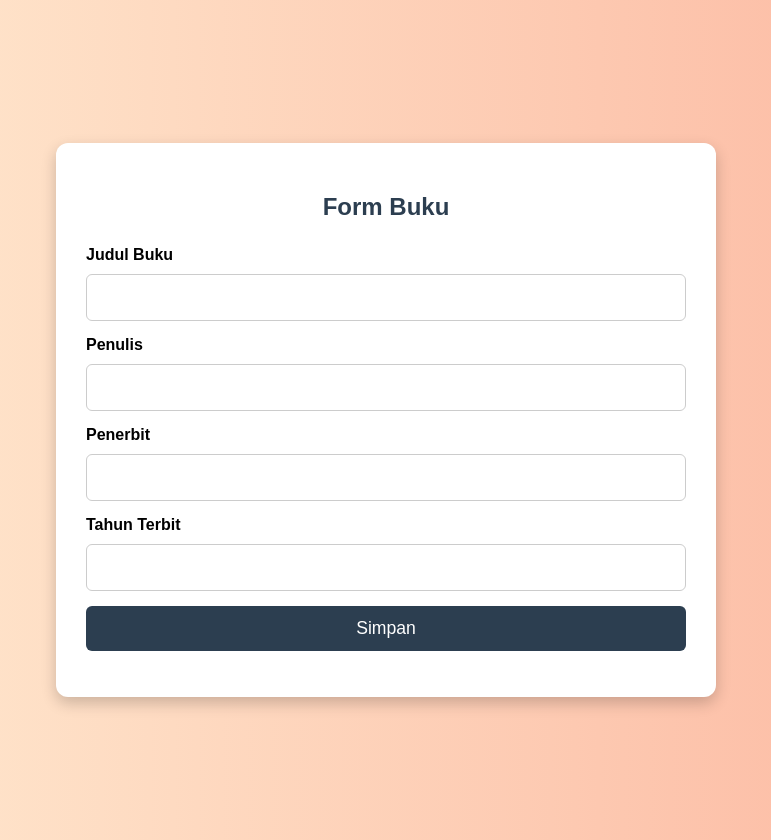
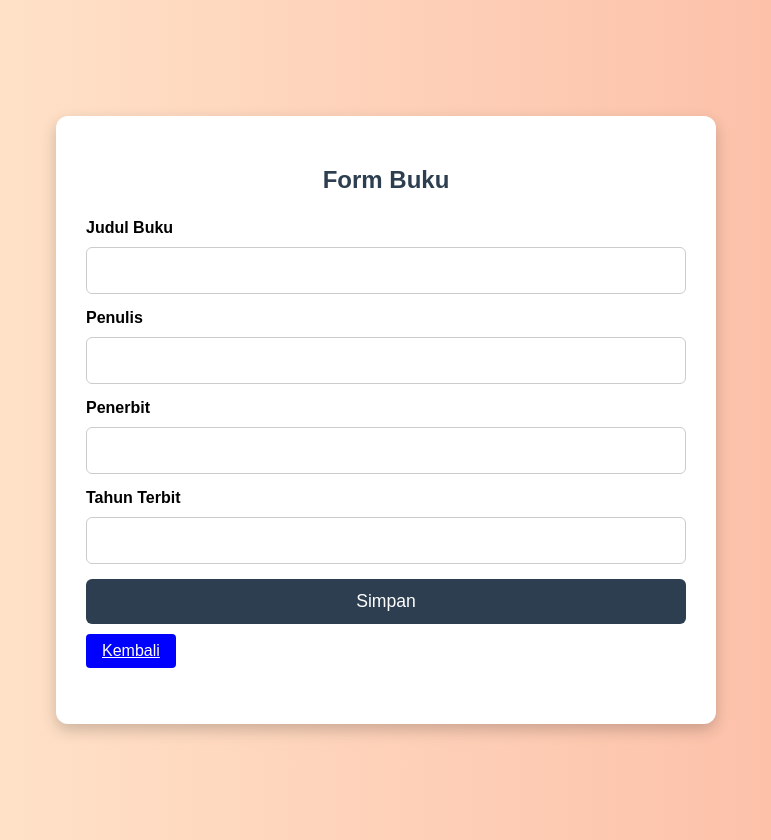
Before and after one commit to Akmlsybn/PraktikumPWebII, a PHP site: page /FormBuku.php in a window 1280 px wide. Shown: the whole page, without its empty margins (254-1025 px from the left). Run offline with PHP 8.4, Linux system fonts and the light colour scheme.

Commit message:
css lagi

```diff
--- a/Modul5/FormBuku.php
+++ b/Modul5/FormBuku.php
@@ -78,6 +78,16 @@ if (isset($_POST['submit'])){
     .btn-primary:hover {
         background-color: #1a252f;
     }
+
+    .btn-secondary {
+        display: inline-block;
+        padding: 8px 16px;
+        background-color: blue;
+        color: white;
+        border-radius: 4px;
+        margin-bottom: 10px;
+        margin-top: 10px;
+    }
 </style>
 
 
@@ -104,5 +114,6 @@ if (isset($_POST['submit'])){
             <input type="text" class="form-control" id="tahun_terbit" name="tahun_terbit" value="<?= $buku['tahun_terbit'] ?>" required>
         </div>
         <button type="submit" name="submit" class="btn btn-primary">Simpan</button>
+        <a href="Buku.php" class="btn btn-secondary">Kembali</a>
     </form>
 </div>
```
Also changed, not shown: Modul5/FormMember.php (+11 -0 lines), Modul5/FormPeminjaman.php (+11 -0 lines).
